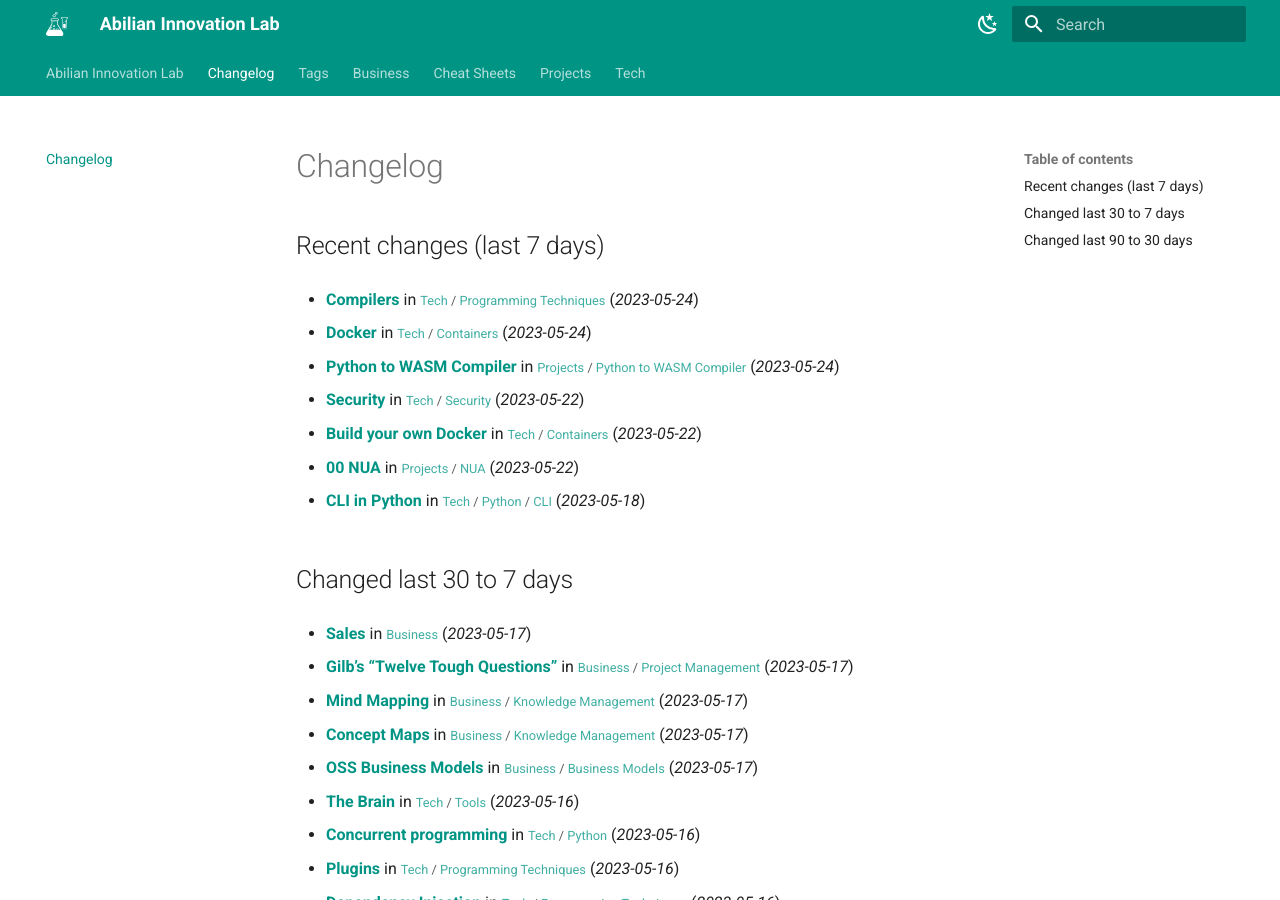
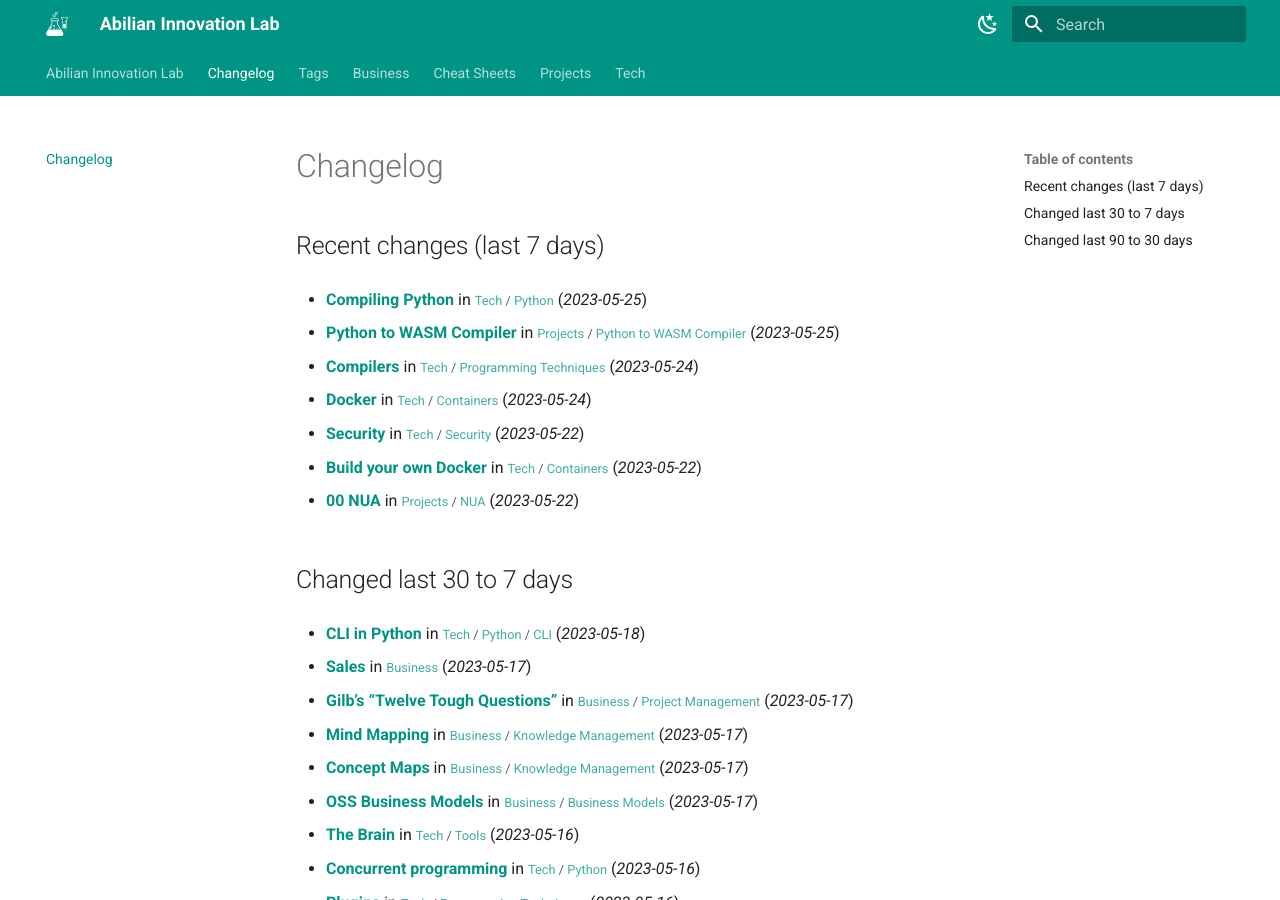
Before and after one commit to abilian/lab.abilian.com, an MkDocs documentation site: the page built from docs/changelog.md, in a window 1280 px wide and 900 px high. Built offline with MkDocs 1.6.1 and Material for MkDocs 9.7.7, drawn with Linux system fonts in a browser that asks for light colours; comment, search, counter and statistics services are not loaded; some of the changed text lies outside the part shown.

Commit message:
Update content

```diff
--- a/docs/changelog.md
+++ b/docs/changelog.md
@@ -2,11 +2,13 @@
 
 ## Recent changes (last 7 days)
 
+- **[Compiling Python](/Tech/Python/Compiling Python/)** in <small>[Tech](/Tech/00 Technology/) / [Python](/Tech/Python/(Pretty) tables in Python/)</small> (*2023-05-25*)
+
+- **[Python to WASM Compiler](/Projects/Python to WASM Compiler/Python to WASM Compiler/)** in <small>[Projects](/Projects/00MOC/) / [Python to WASM Compiler](/Projects/Python to WASM Compiler/Python to WASM Compiler/)</small> (*2023-05-25*)
+
 - **[Compilers](/Tech/Programming Techniques/Compilers/)** in <small>[Tech](/Tech/00 Technology/) / [Programming Techniques](/Tech/Programming Techniques/Assertions/)</small> (*2023-05-24*)
 
 - **[Docker](/Tech/Containers/Docker/)** in <small>[Tech](/Tech/00 Technology/) / [Containers](/Tech/Containers/Build your own Docker/)</small> (*2023-05-24*)
-
-- **[Python to WASM Compiler](/Projects/Python to WASM Compiler/Python to WASM Compiler/)** in <small>[Projects](/Projects/00MOC/) / [Python to WASM Compiler](/Projects/Python to WASM Compiler/Python to WASM Compiler/)</small> (*2023-05-24*)
 
 - **[Security](/Tech/Security/Security/)** in <small>[Tech](/Tech/00 Technology/) / [Security](/Tech/Security/RBAC/)</small> (*2023-05-22*)
 
@@ -14,11 +16,11 @@
 
 - **[00 NUA](/Projects/NUA/00 NUA/)** in <small>[Projects](/Projects/00MOC/) / [NUA](/Projects/NUA/00 NUA/)</small> (*2023-05-22*)
 
-- **[CLI in Python](/Tech/Python/CLI/CLI in Python/)** in <small>[Tech](/Tech/00 Technology/) / [Python](/Tech/Python/(Pretty) tables in Python/) / [CLI](/Tech/Python/CLI/Argparse/)</small> (*2023-05-18*)
-
 
 
 ## Changed last 30 to 7 days
+
+- **[CLI in Python](/Tech/Python/CLI/CLI in Python/)** in <small>[Tech](/Tech/00 Technology/) / [Python](/Tech/Python/(Pretty) tables in Python/) / [CLI](/Tech/Python/CLI/Argparse/)</small> (*2023-05-18*)
 
 - **[Sales](/Business/Sales/)** in <small>[Business](/Business/00 Business/)</small> (*2023-05-17*)
 
```
Also changed, not shown: other parts of docs/changelog.md (+4 -4 lines).
